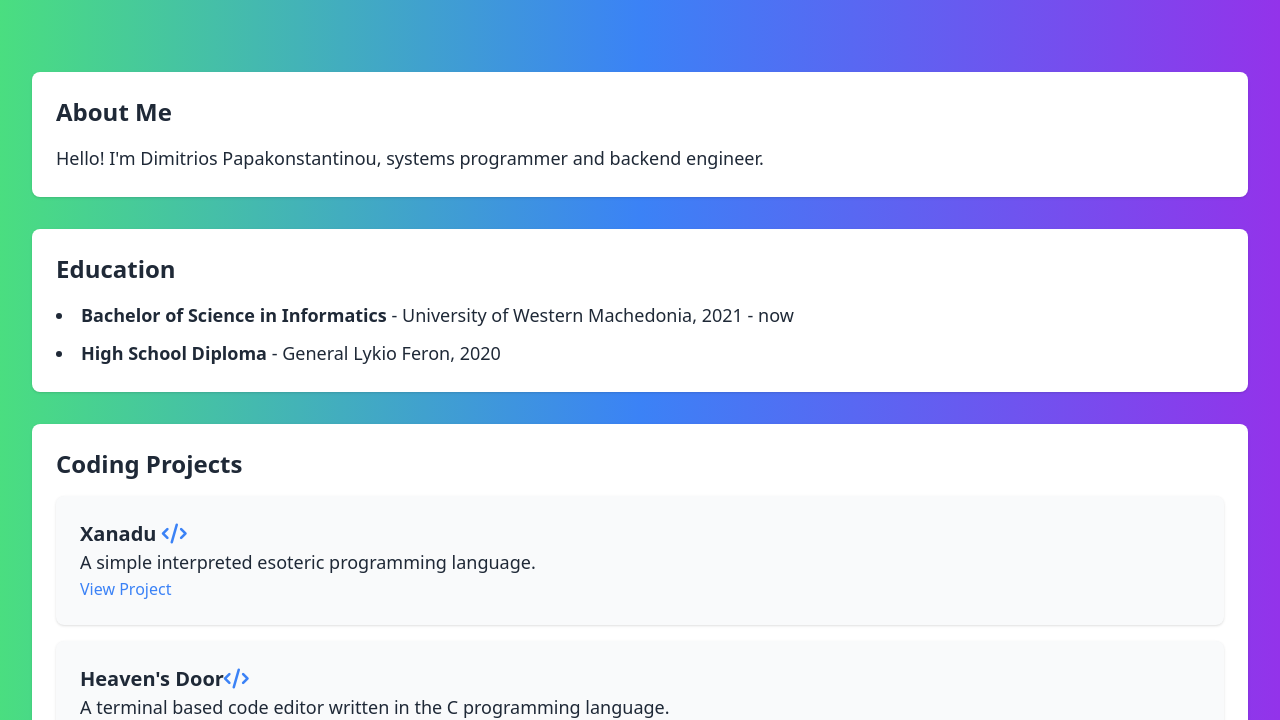
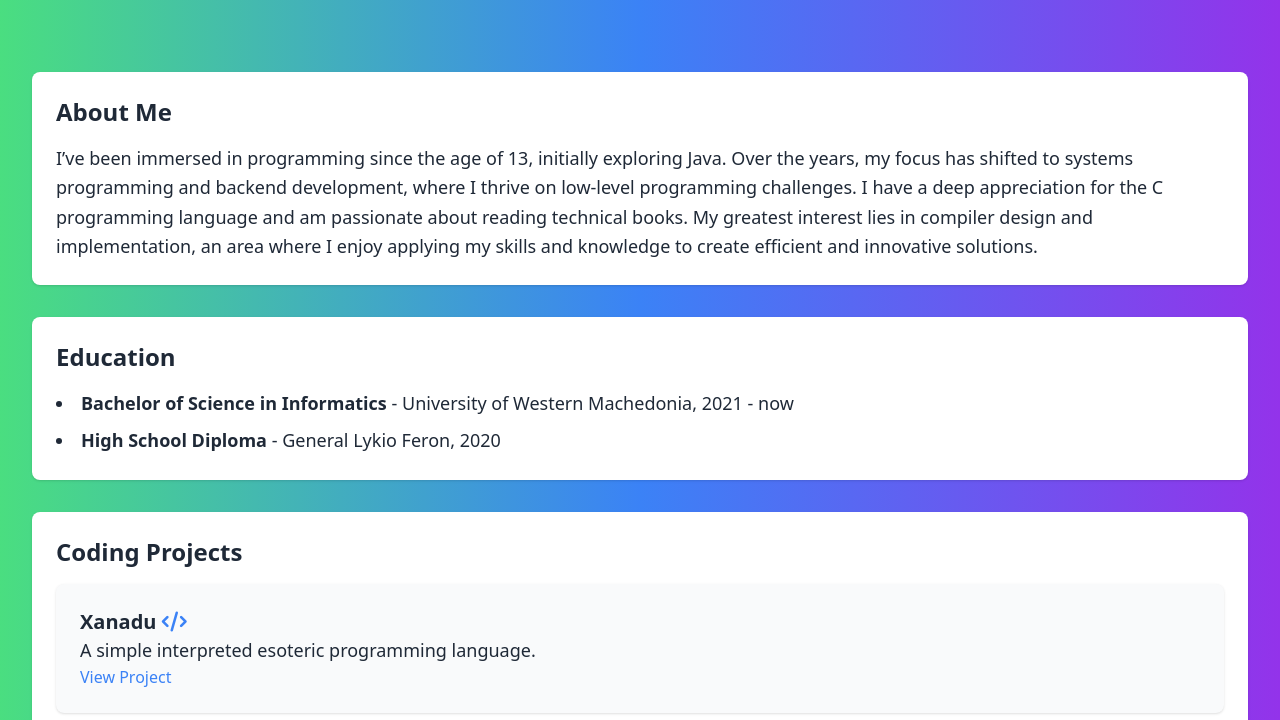
Before and after one commit to Turtel216/Turtel42.github.io, a website: page index.html in a window 1280 px wide. Shown: the part 84-804 px from the top of the page. Drawn offline with nearby package versions, Linux system fonts and the light colour scheme.

Commit message:
Updated about section

```diff
--- a/index.html
+++ b/index.html
@@ -2,6 +2,7 @@
 
 <!DOCTYPE html>
 <html lang="en">
+
 <head>
   <meta charset="UTF-8">
   <meta name="viewport" content="width=device-width, initial-scale=1.0">
@@ -9,6 +10,7 @@
   <link href="public/style.css" rel="stylesheet">
   <script src="https://cdn.tailwindcss.com"></script>
 </head>
+
 <body class="bg-gray-50 text-gray-800 bg-gradient-to-r from-green-400 via-blue-500 to-purple-600">
 
   <!-- Header Section -->
@@ -44,7 +46,12 @@
     <section id="about" class="my-8 bg-white p-6 shadow rounded-lg">
       <h2 class="text-2xl font-bold mb-4">About Me</h2>
       <p class="text-lg leading-relaxed">
-                Hello! I'm Dimitrios Papakonstantinou, systems programmer and backend engineer.</p>
+        I’ve been immersed in programming since the age of 13, initially exploring Java. Over the years, my focus has
+        shifted to systems programming and backend development, where I thrive on low-level programming challenges. I
+        have a deep appreciation for the C programming language and am passionate about reading technical books. My
+        greatest interest lies in compiler design and implementation, an area where I enjoy applying my skills and
+        knowledge to create efficient and innovative solutions.
+      </p>
     </section>
 
     <!-- Education Section -->
@@ -76,8 +83,10 @@
         </li>
         <li class="bg-gray-50 p-6 shadow rounded-lg">
           <h3 class="text-xl font-semibold">Golang Loadbalancer<i class="fas fa-code text-blue-500"></i></h3>
-                    <p class="text-lg leading-relaxed">A loadbalancer implementing various scheduling algorithms written in Golang</p>
-                    <a href="https://github.com/Turtel216/Golang-Loadbalancer" class="text-blue-500 hover:underline">View Project</a>
+          <p class="text-lg leading-relaxed">A loadbalancer implementing various scheduling algorithms written in Golang
+          </p>
+          <a href="https://github.com/Turtel216/Golang-Loadbalancer" class="text-blue-500 hover:underline">View
+            Project</a>
         </li>
       </ul>
     </section>
@@ -214,7 +223,8 @@
           <i class="fab fa-twitter text-blue-500 text-4xl"></i>
           <span>Twitter</span>
         </a>
-                <a href="www.linkedin.com/in/dimitrios-papakonstantinou-44a7672b3" target="_blank" class="flex flex-col items-center space-y-2">
+        <a href="www.linkedin.com/in/dimitrios-papakonstantinou-44a7672b3" target="_blank"
+          class="flex flex-col items-center space-y-2">
           <i class="fab fa-linkedin text-blue-700 text-4xl"></i>
           <span>LinkedIn</span>
         </a>
@@ -242,4 +252,5 @@
     });
   </script>
 </body>
+
 </html>
```
Also changed, not shown: public/output.css (added). Lines whose indentation alone changed are shown as unchanged.
